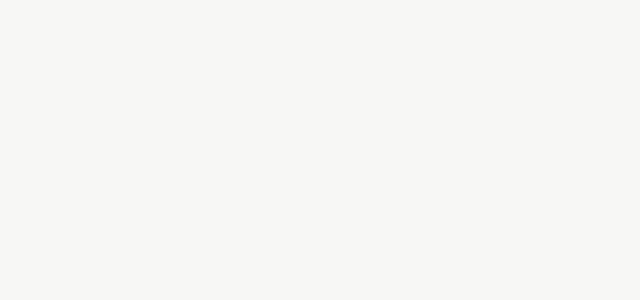
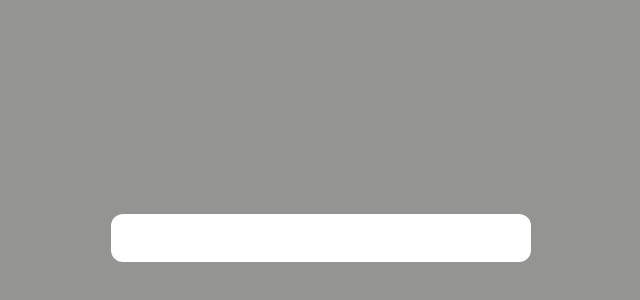
Before and after one commit to AlainRegisDev88/to-do-app, a React (Vite) app in the folder to-do-app/: page /new-task in a window 1280 px wide. Shown: the part 162-462 px from the top of the page, without its empty margins (319-959 px from the left). Built offline with nearby package versions, Linux system fonts and the light colour scheme.

Commit message:
add the form card

```diff
--- /dev/null
+++ b/to-do-app/src/components/NewTask.css
@@ -0,0 +1,28 @@
+.new-task-page {
+    position: fixed;
+    top: 0;
+    left: 0;
+    width: 100%;
+    height: 100%;
+    background-color: rgba(0, 0, 0, 0.4);
+    /* The overlay color */
+    display: flex;
+    align-items: center;
+    justify-content: center;
+}
+
+.new-task-card{
+    width: 420px;
+    background-color: var(--surface-2);
+    border-radius: var(--radius-lg);
+    padding: 24px;
+}
+
+
+
+Width	420px
+Background	#FFFFFF
+Border	none — the dark overlay behind it provides all the contrast needed
+Radius	12px
+Padding	24px
+Close icon	18px, #6B6A65, top right
--- a/to-do-app/src/components/NewTask.jsx
+++ b/to-do-app/src/components/NewTask.jsx
@@ -1,7 +1,9 @@
+import './NewTask.css'
+
 const NewTask = () => {
     return (
         <section className="new-task-page">
-            <div className="new-task-form">
+            <div className="new-task-card">
 
             </div>
         </section>
```
